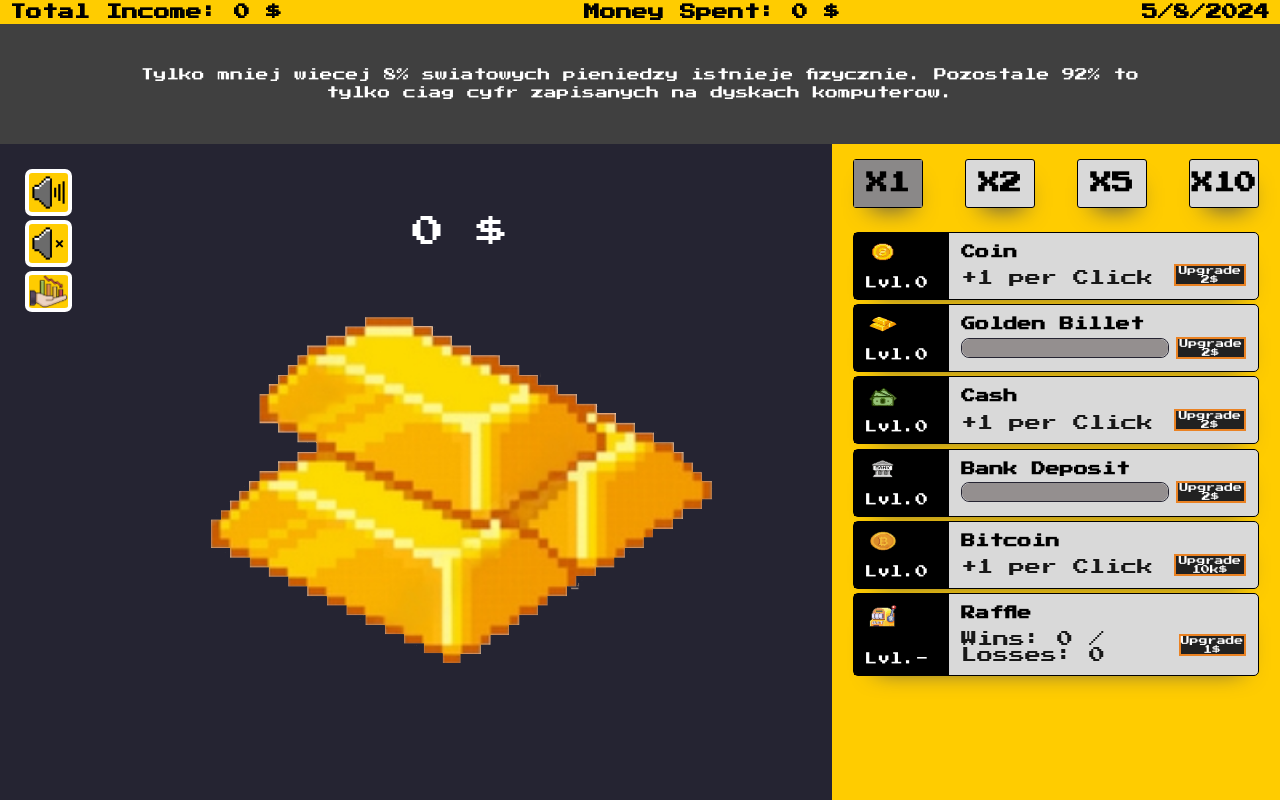
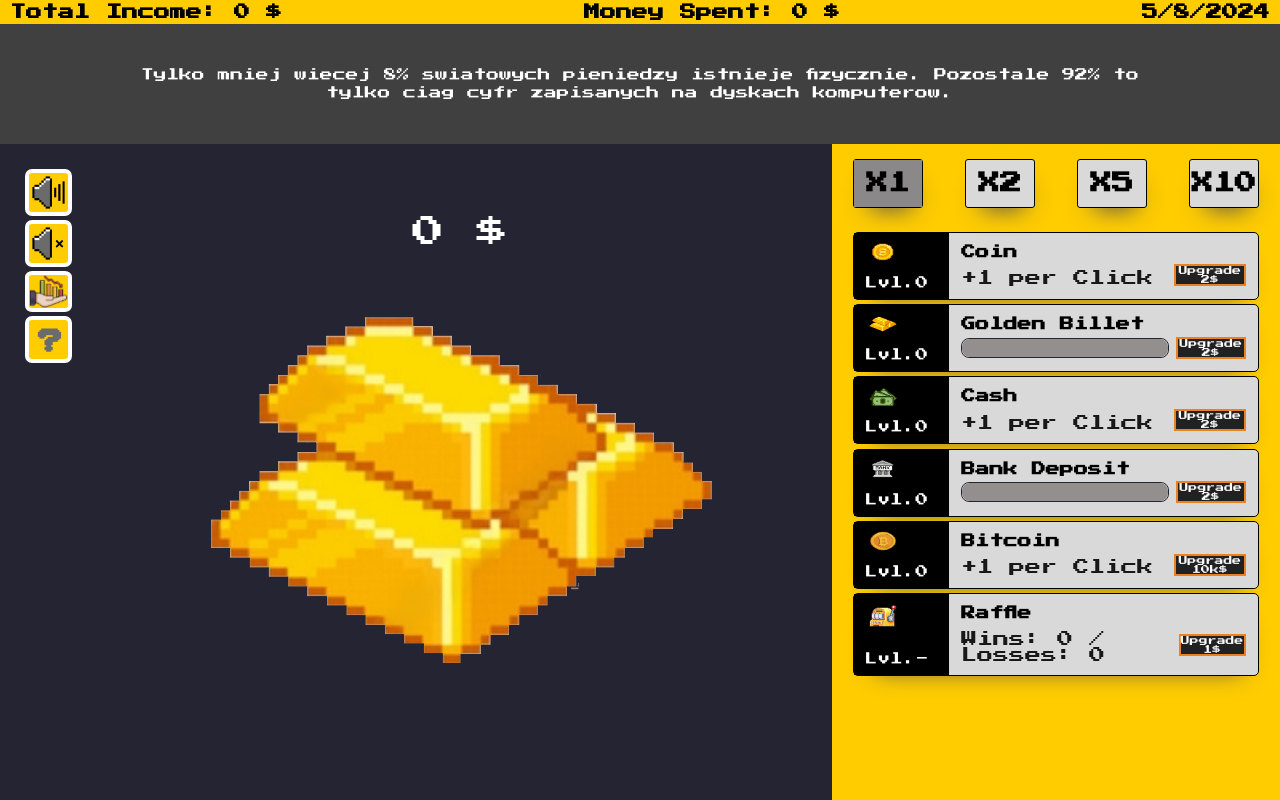
Before and after one commit to SzostekMateusz/idle-clicker, a React (Vite) app: page / in a window 1280 px wide. Built offline with nearby package versions, Linux system fonts and the light colour scheme.

Commit message:
implemented instruction button with sweetalert popup

```diff
--- a/src/components/LeftContent.jsx
+++ b/src/components/LeftContent.jsx
@@ -8,6 +8,7 @@ import MusicBtn from './ui/musicBtn';
 import { useUpgrade } from '../context/UpgradeContext';
 import useClickSound from '../hooks/useClickSound';
 import StatisticsModal from './StatisticModal';
+import Swal from 'sweetalert2';
 
 const LeftContent = ({ currentDate }) => {
     const { count, handleClick} = useUpgrade();
@@ -88,12 +89,36 @@ const LeftContent = ({ currentDate }) => {
         return number.toString().replace(/\B(?=(\d{3})+(?!\d))/g, ",");
     }
 
+    //Game instruction alert
+    const showInstruction = () => {
+        Swal.fire({
+            title: "How to play?",
+            text: "Click to make money. Buy assets to earn passive income. Manage your money wisely and become the richest man in the world!",
+            icon: "question",
+            showClass: {
+              popup: `
+                animate__animated
+                animate__fadeInUp
+                animate__faster
+              `
+            },
+            hideClass: {
+              popup: `
+                animate__animated
+                animate__fadeOutDown
+                animate__faster
+              `
+            }
+          });
+    }
+
     return (
         <div className='leftContent'>
             <div className='utility-buttons-containter'>
                 <MusicBtn image='speaker' onClick={unmute} onMouseDown={initializeAudio} />
                 <MusicBtn image='speaker_muted' onClick={mute} />
                 <UtilityBtn image='graph_icon' onClick={() => setShowModal(true)}/>
+                <UtilityBtn image='question_mark' onClick={showInstruction} />
             </div>
             <div className='clicker-button-containter'>
                 <span className='score-counter'>{counterFormat(count)} $</span>
```
